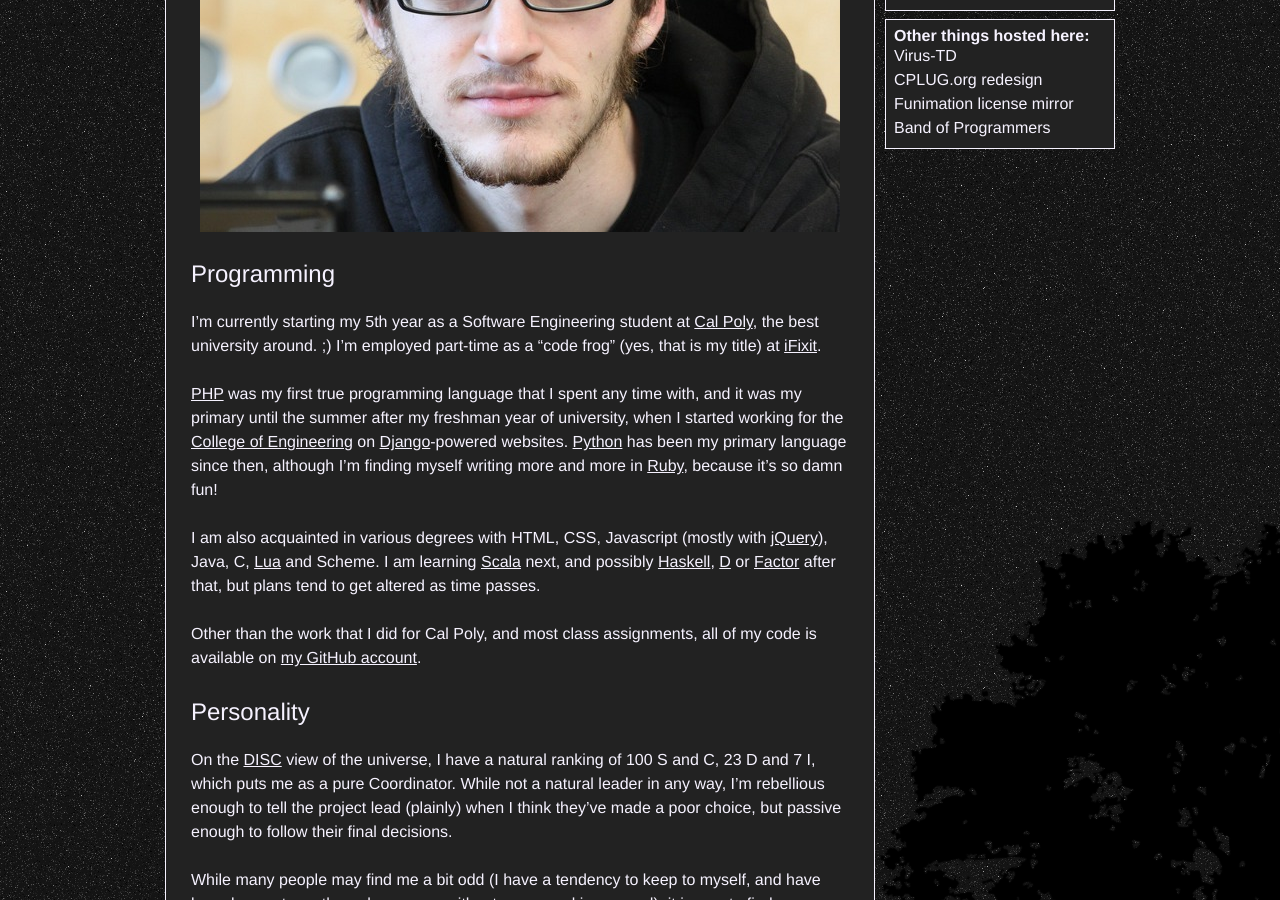
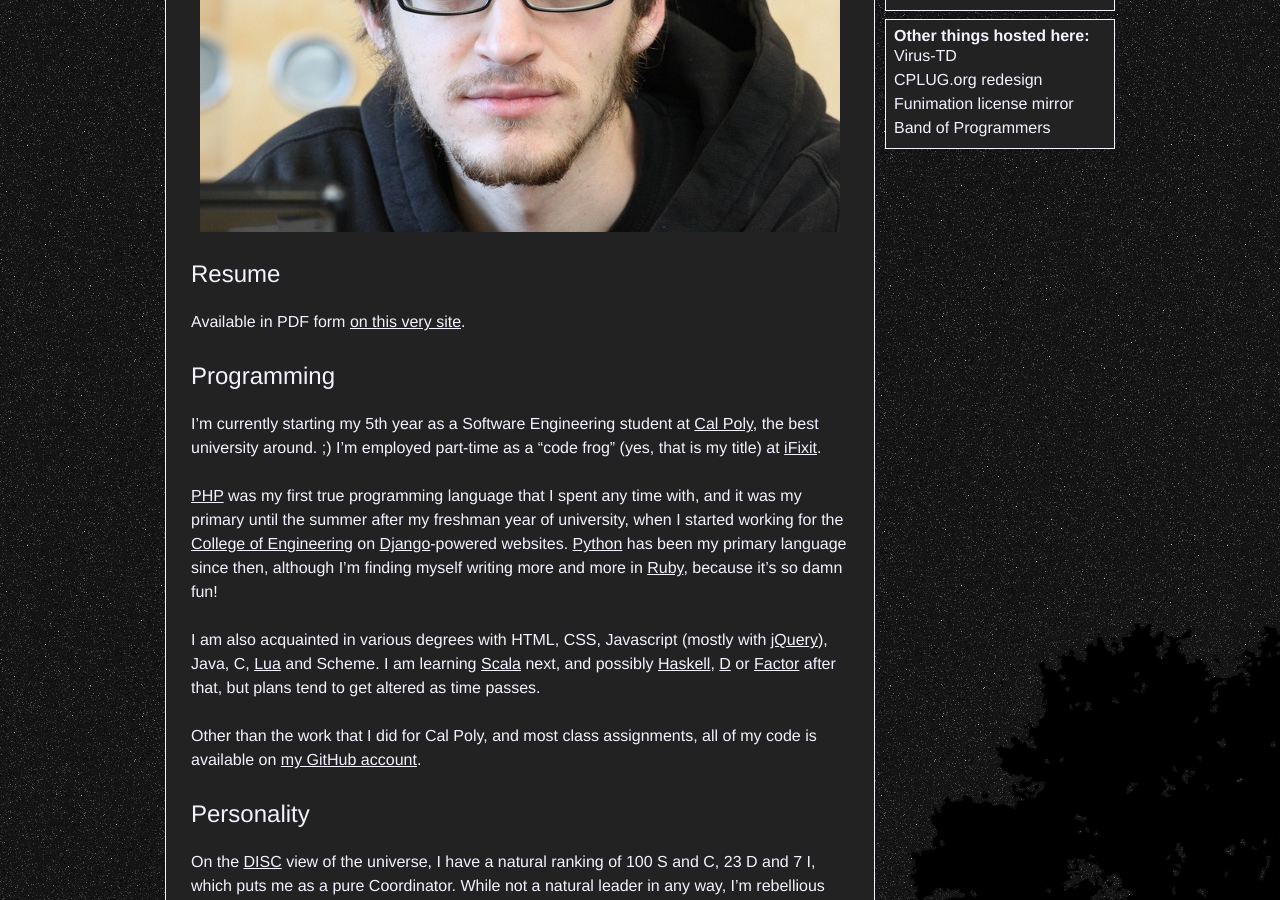
Before and after one commit to xiongchiamiov/xiongchiamiov.github.com, a Jekyll site: the page built from about/me.md, in a window 1280 px wide and 900 px high, scrolled down 425 px. Built offline with Jekyll 4.4.1, drawn with Linux system fonts in a browser that asks for light colours; Markdown is read by kramdown in place of the engine named in the settings; comment, search, counter and statistics services are not loaded.

Commit message:
add resume

```diff
--- a/about/me.md
+++ b/about/me.md
@@ -4,6 +4,12 @@ title: About
 ---
 
 ![](/media/images/me.jpg)
+
+## Resume
+
+Available in PDF form [on this very site][resume].
+
+[resume]: /about/resume.pdf
 
 ## Programming
 
```
Also changed, not shown: 1 other file.
